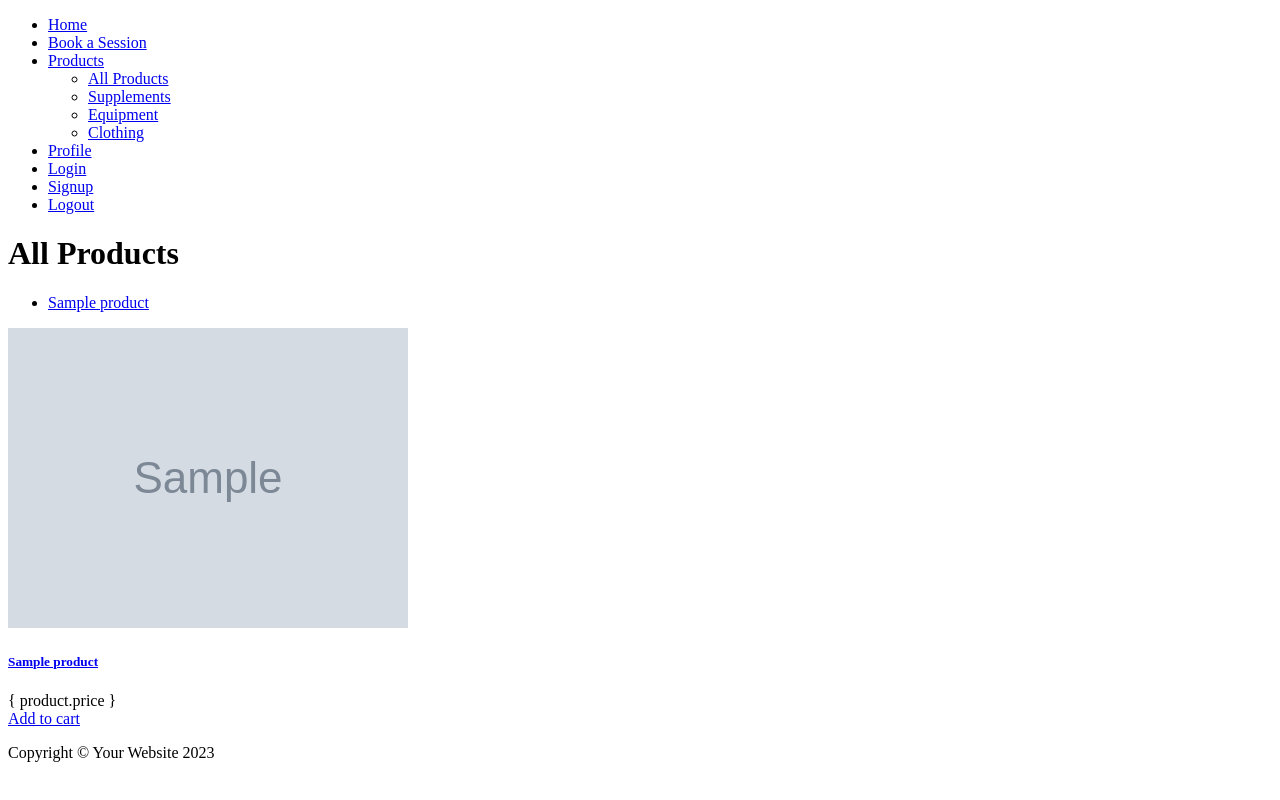
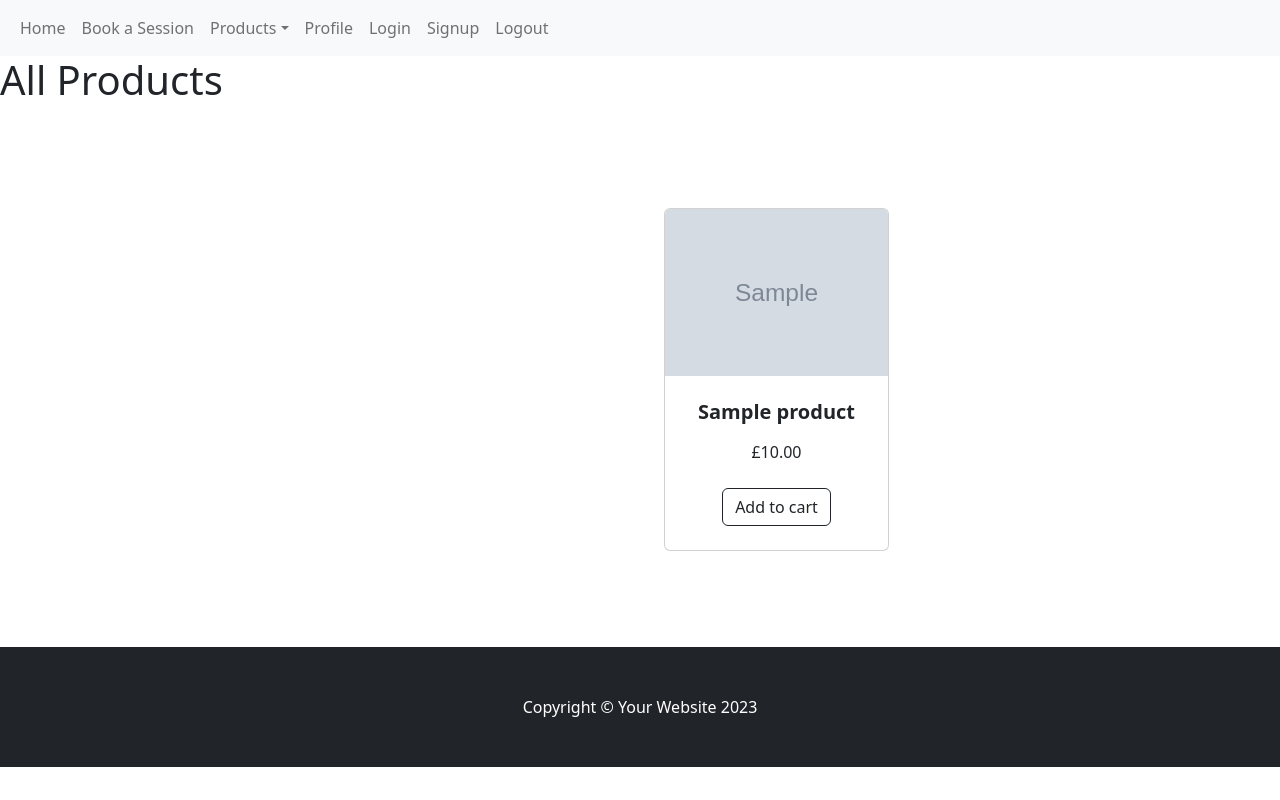
Before and after one commit to bizboz1981/ferocious-fitness, a Django app: page /products/ in a window 1280 px wide. Run offline with Django 5.2, Linux system fonts and the light colour scheme; tables that the repository leaves empty hold one stand-in row (values such as "Sample post"); grey boxes marked "Sample" are stand-in pictures; parts of the project's set-up code (start-up, migrations or seed data) failed here and were passed over; some libraries are stand-ins or nearby versions.

Commit message:
fix: product attr variables properly referenced

```diff
--- a/ferociousfitness/products/templates/products/product_list.html
+++ b/ferociousfitness/products/templates/products/product_list.html
@@ -2,16 +2,10 @@
 {% load static %}
 {% block title %}Products{% endblock title %}
 {% block css %}
-<link rel="stylesheet" href="{% static '../css/products.css' %}">
+<link rel="stylesheet" href="{% static 'products/css/bootstrap.css' %}">
 {% endblock css %}
 {% block content %}
-<h1>All Products</h1>
-<ul>
-    {% for product in products %}
-    <li><a href="{% url 'product_detail' product.id %}">{{ product.name }}</a></li>
-    {% endfor %}
-</ul>
-
+<h1 class="site-title">All Products</h1>
 
 <!-- <---- bootstrap html ---->
 
@@ -28,7 +22,7 @@
                     <!-- Sale badge-->
                     <!-- <div class="badge bg-dark text-white position-absolute" style="top: 0.5rem; right: 0.5rem">Sale</div> -->
                     <!-- Product image-->
-                    <img class="card-img-top" src="{{ product.image }}" alt="{{ product.name }}">
+                    <img class="card-img-top" src="{{ product.image.url }}" alt="{{ product.name }}">
                     <!-- Product details-->
                     <div class="card-body p-4">
                         <div class="text-center">
@@ -47,7 +41,7 @@
                             </div>
                             <!-- Product price-->
                             <!-- <span class="text-muted text-decoration-line-through">$20.00</span> -->
-                            { product.price }
+                            £{{ product.price }}
                         </div>
                     </div>
                     <!-- Product actions-->
@@ -68,6 +62,6 @@
 <!-- Bootstrap core JS-->
 <script src="https://cdn.jsdelivr.net/npm/bootstrap@5.2.3/dist/js/bootstrap.bundle.min.js"></script>
 <!-- Core theme JS-->
-<script src="js/scripts.js"></script>
+<!-- <script src="js/scripts.js"></script> -->
 
 {% endblock content %}
```
